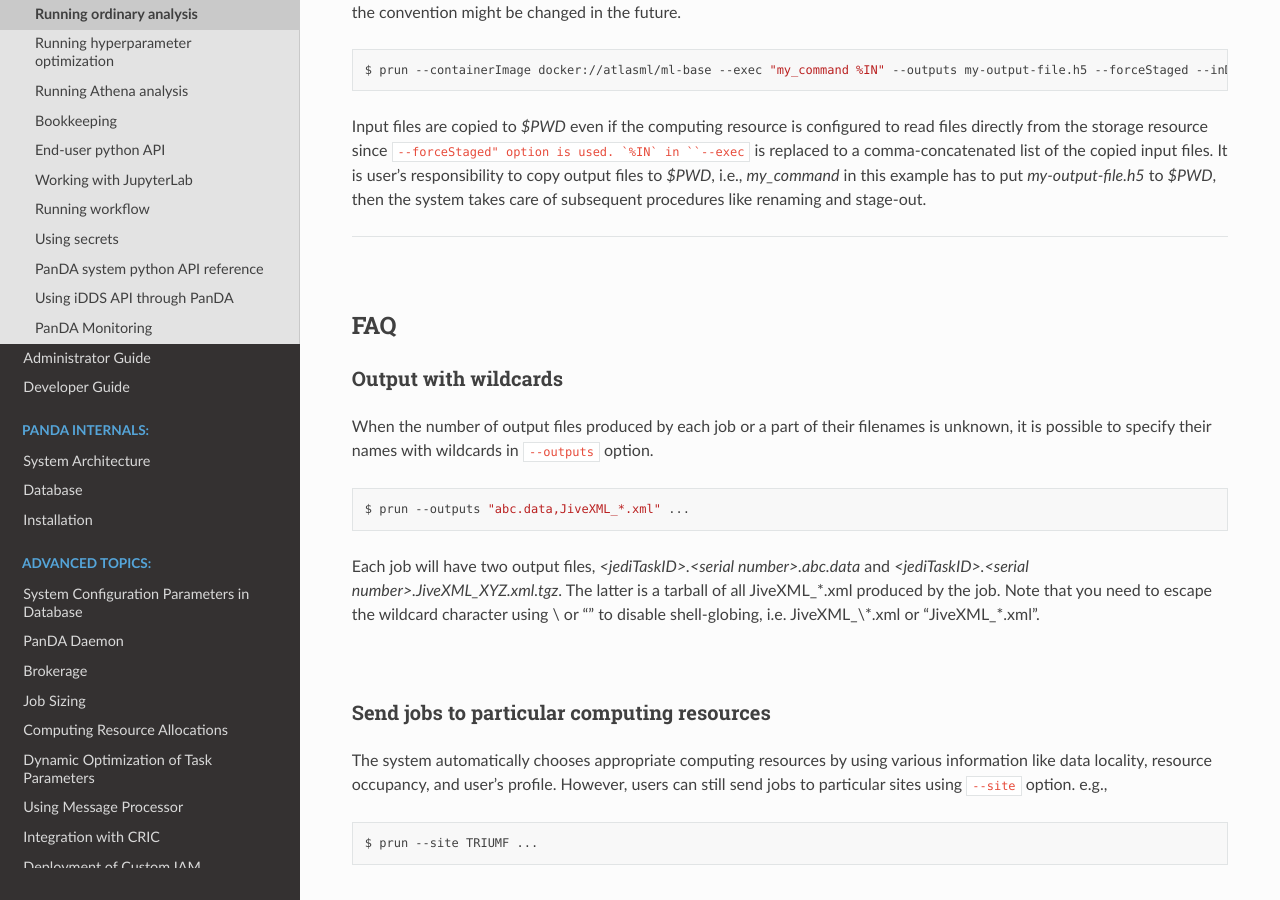
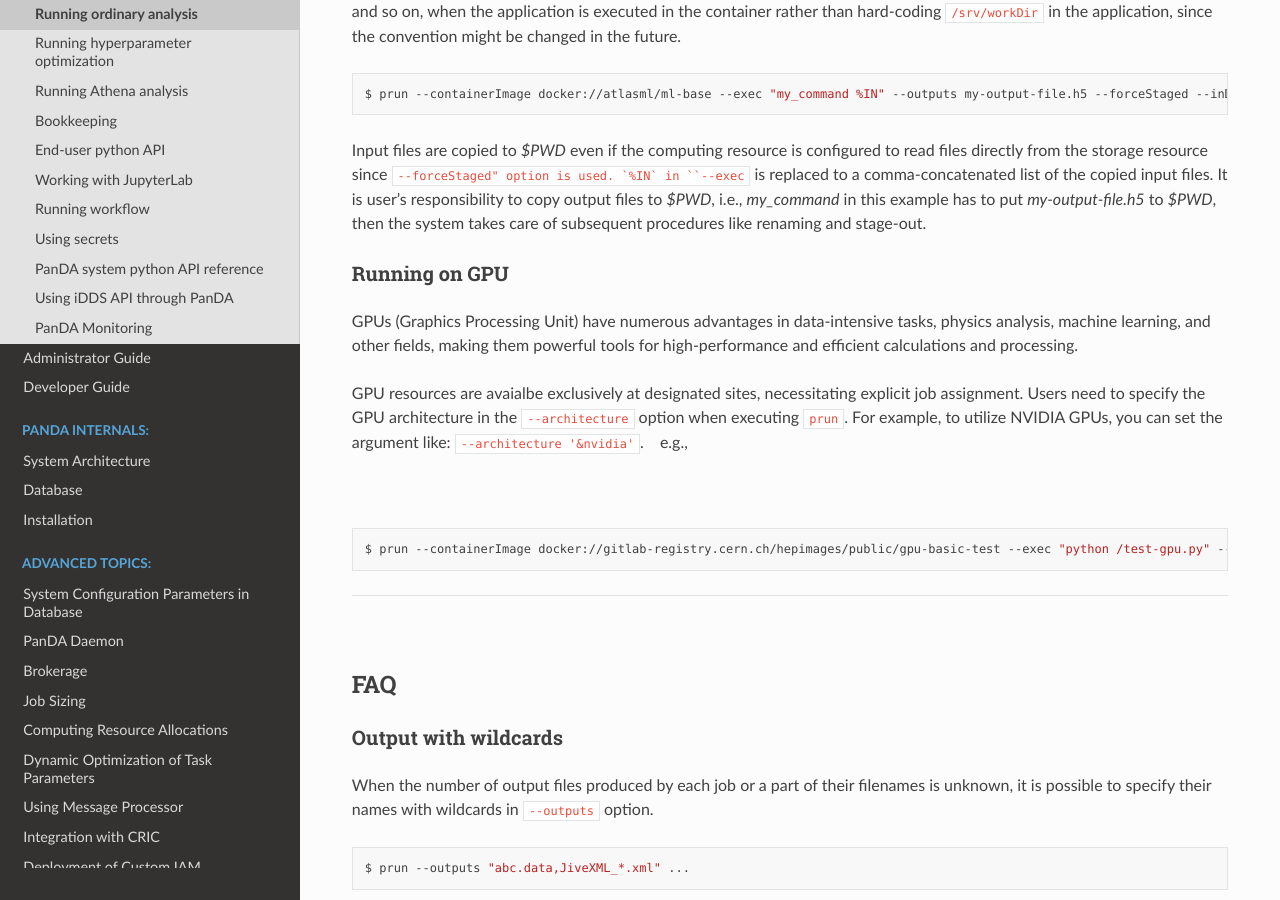
Before and after one commit to PanDAWMS/panda-docs, a Sphinx documentation site: the page built from docs/source/client/prun.rst, in a window 1280 px wide and 900 px high, scrolled down 4626 px. Built offline with Sphinx 7.4.7 and the Read the Docs theme 2.0.0, drawn with Linux system fonts in a browser that asks for light colours; pages that are not in the unit, such as notebooks, are missing from menus.

Commit message:
Update prun.rst
add 'Running on GPU'

```diff
--- a/docs/source/client/prun.rst
+++ b/docs/source/client/prun.rst
@@ -249,6 +249,25 @@ It is user's responsibility to copy output files to `$PWD`, i.e., `my_command` i
 `my-output-file.h5` to `$PWD`, then the system takes care of subsequent procedures
 like renaming and stage-out.
 
+
+Running on GPU
+-----------
+
+GPUs (Graphics Processing Unit) have numerous advantages in data-intensive tasks,
+physics analysis, machine learning, and other fields, making them powerful tools for
+high-performance and efficient calculations and processing.
+
+GPU resources are avaialbe exclusively at designated sites, necessitating explicit job assignment.
+Users need to specify the GPU architecture in the ``--architecture`` option when executing ``prun``.
+For example, to utilize NVIDIA GPUs, you can set the argument like: ``--architecture '&nvidia'``.　e.g.,
+
+|br|
+
+.. prompt:: bash
+
+ prun --containerImage docker://gitlab-registry.cern.ch/hepimages/public/gpu-basic-test --exec "python /test-gpu.py" --outDS user.[USER].`uuidgen` --noBuild --nJobs=1 --architecture '&nvidia'
+
+
 ---------
 
 |br|
```
